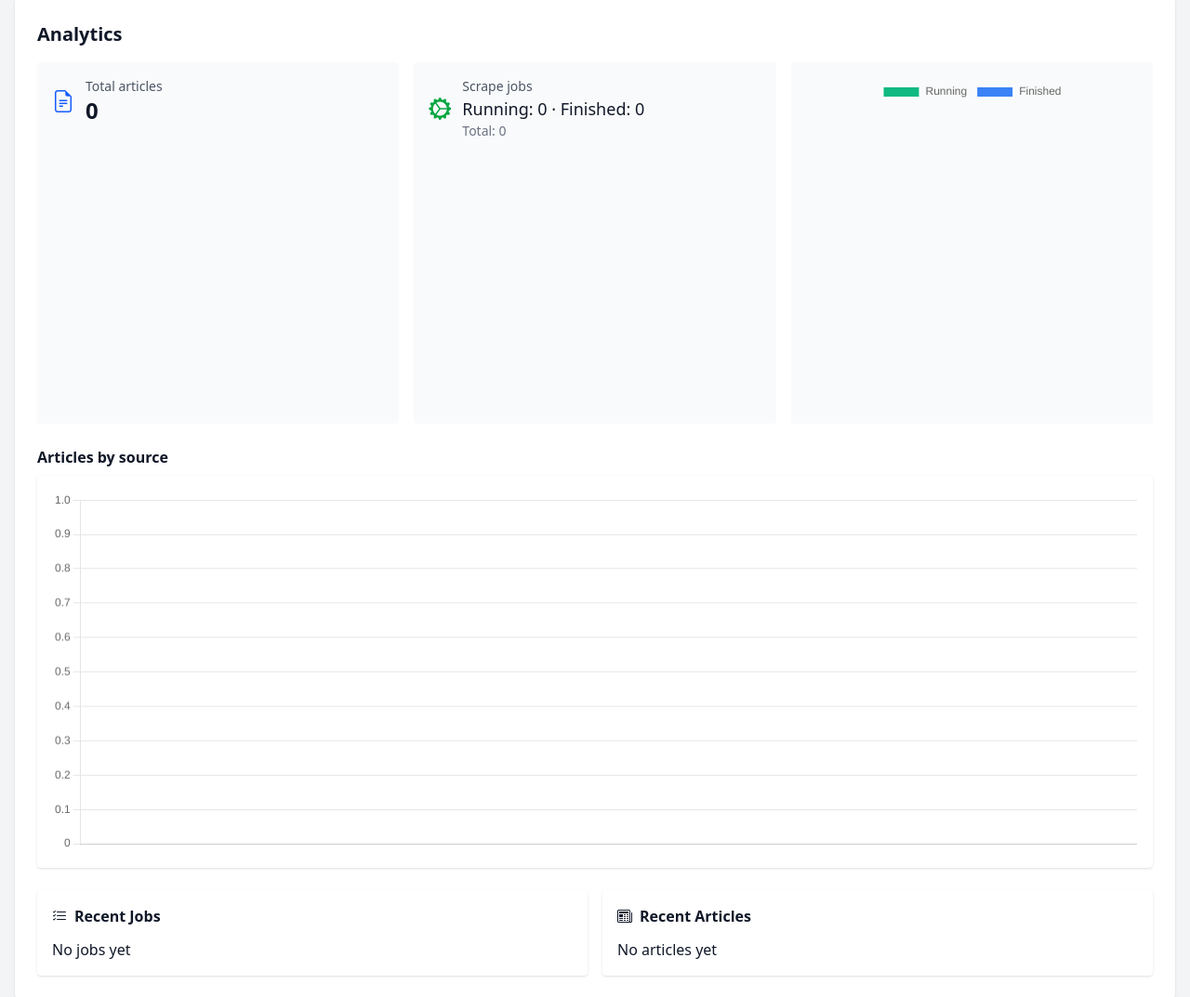
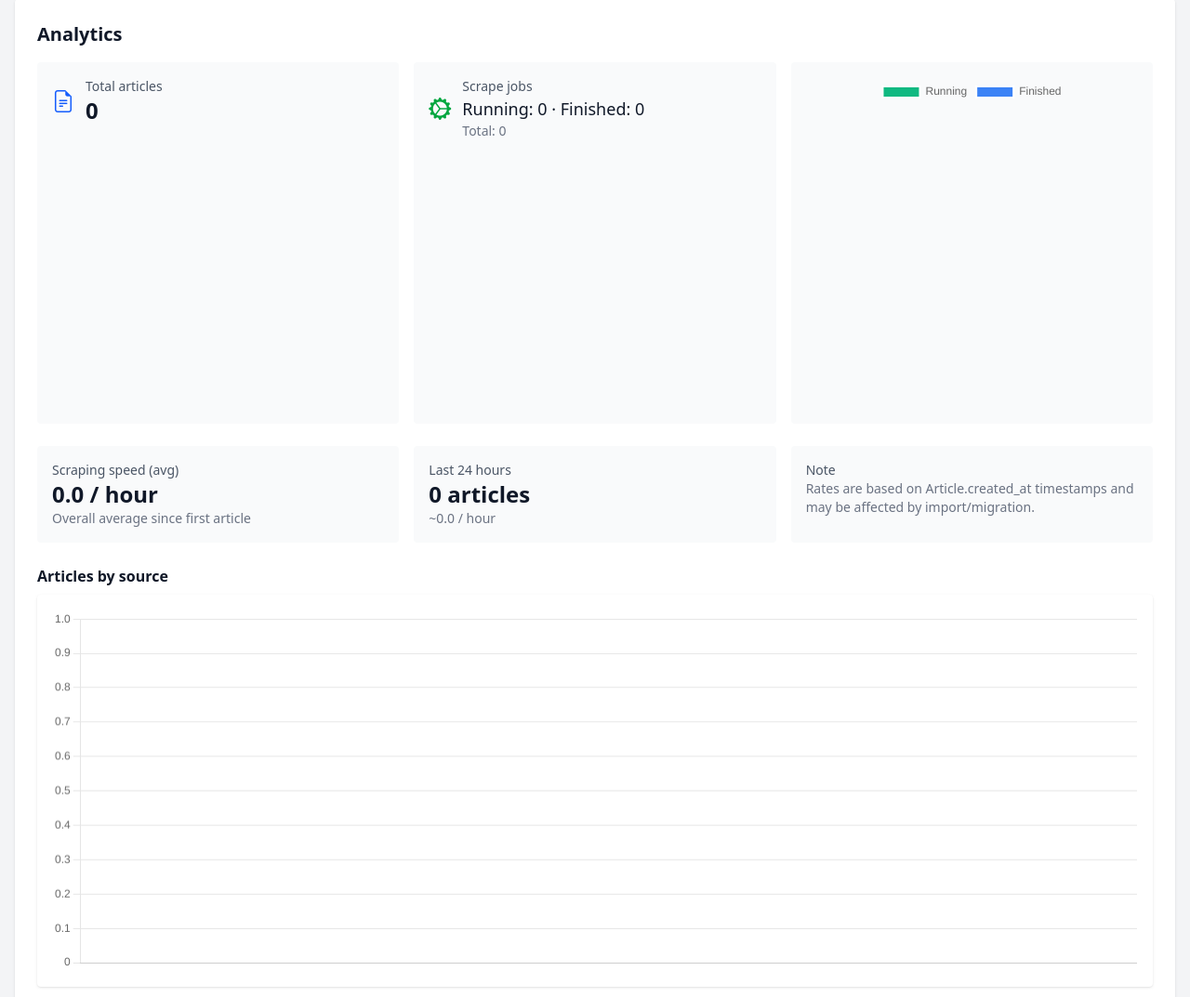
Before and after one commit to MACantara/Scrapy-Test, a Flask app: page /analytics in a window 1280 px wide. Shown: the part 85-1158 px from the top of the page at 93% size. Run offline with Flask 3, Linux system fonts and the light colour scheme.

Commit message:
Add scraping speed statistics to analytics page

```diff
--- a/app/templates/analytics.html
+++ b/app/templates/analytics.html
@@ -27,6 +27,25 @@
 
     <div class="p-4 bg-gray-50 rounded">
       <canvas id="jobsChart" height="120"></canvas>
+    </div>
+  </div>
+
+  <div class="grid md:grid-cols-3 gap-4 mb-6">
+    <div class="p-4 bg-gray-50 rounded">
+      <div class="text-sm text-gray-600">Scraping speed (avg)</div>
+      <div class="text-2xl font-bold">{{ scraping_stats.avg_per_hour|round(2) }} / hour</div>
+      <div class="text-sm text-gray-500">Overall average since first article</div>
+    </div>
+
+    <div class="p-4 bg-gray-50 rounded">
+      <div class="text-sm text-gray-600">Last 24 hours</div>
+      <div class="text-2xl font-bold">{{ scraping_stats.last_24h }} articles</div>
+      <div class="text-sm text-gray-500">~{{ scraping_stats.last_24h_per_hour|round(2) }} / hour</div>
+    </div>
+
+    <div class="p-4 bg-gray-50 rounded">
+      <div class="text-sm text-gray-600">Note</div>
+      <div class="text-sm text-gray-500">Rates are based on Article.created_at timestamps and may be affected by import/migration.</div>
     </div>
   </div>
 
--- a/app/views.py
+++ b/app/views.py
@@ -158,6 +158,30 @@ def analytics():
     source_labels = [s or 'unknown' for s, c in per_source]
     source_counts = [c for s, c in per_source]
 
+    # scraping speed: compute overall average articles/hour and recent 24h rate
+    try:
+        min_created, max_created = db.session.query(func.min(Article.created_at), func.max(Article.created_at)).one()
+        if min_created and max_created and max_created > min_created:
+            hours = (max_created - min_created).total_seconds() / 3600.0
+        else:
+            hours = 1.0
+        avg_per_hour = total_articles / max(1.0, hours)
+        from datetime import timedelta
+        since = datetime.utcnow() - timedelta(days=1)
+        last_24h = Article.query.filter(Article.created_at >= since).count()
+        last_24h_per_hour = last_24h / 24.0
+    except Exception:
+        avg_per_hour = 0.0
+        last_24h = 0
+        last_24h_per_hour = 0.0
+
+    scraping_stats = {
+        'avg_per_hour': avg_per_hour,
+        'last_24h': last_24h,
+        'last_24h_per_hour': last_24h_per_hour,
+    }
+
     return render_template('analytics.html', total_articles=total_articles, per_source=per_source,
                            job_counts=job_counts, recent_jobs=recent_jobs, recent_articles=recent_articles,
-                           source_labels=source_labels, source_counts=source_counts)
+                           source_labels=source_labels, source_counts=source_counts,
+                           scraping_stats=scraping_stats)
```
